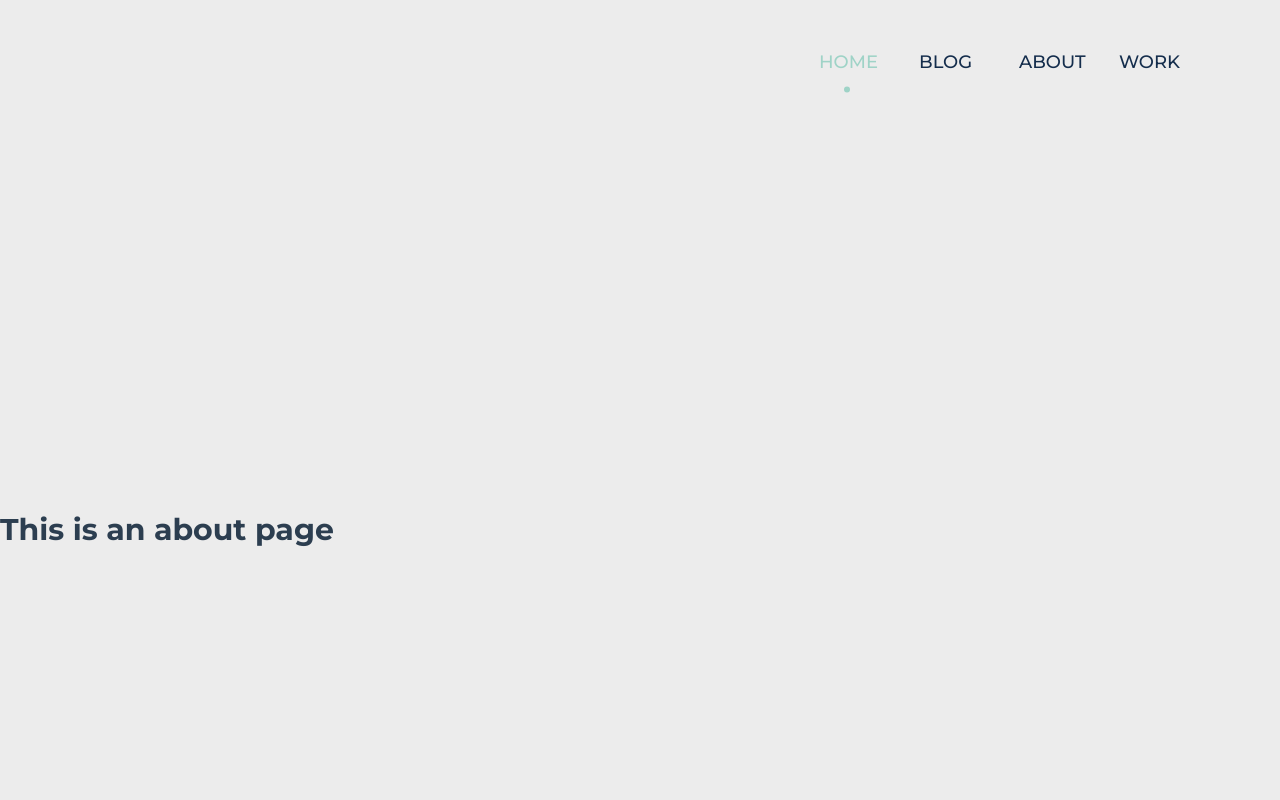
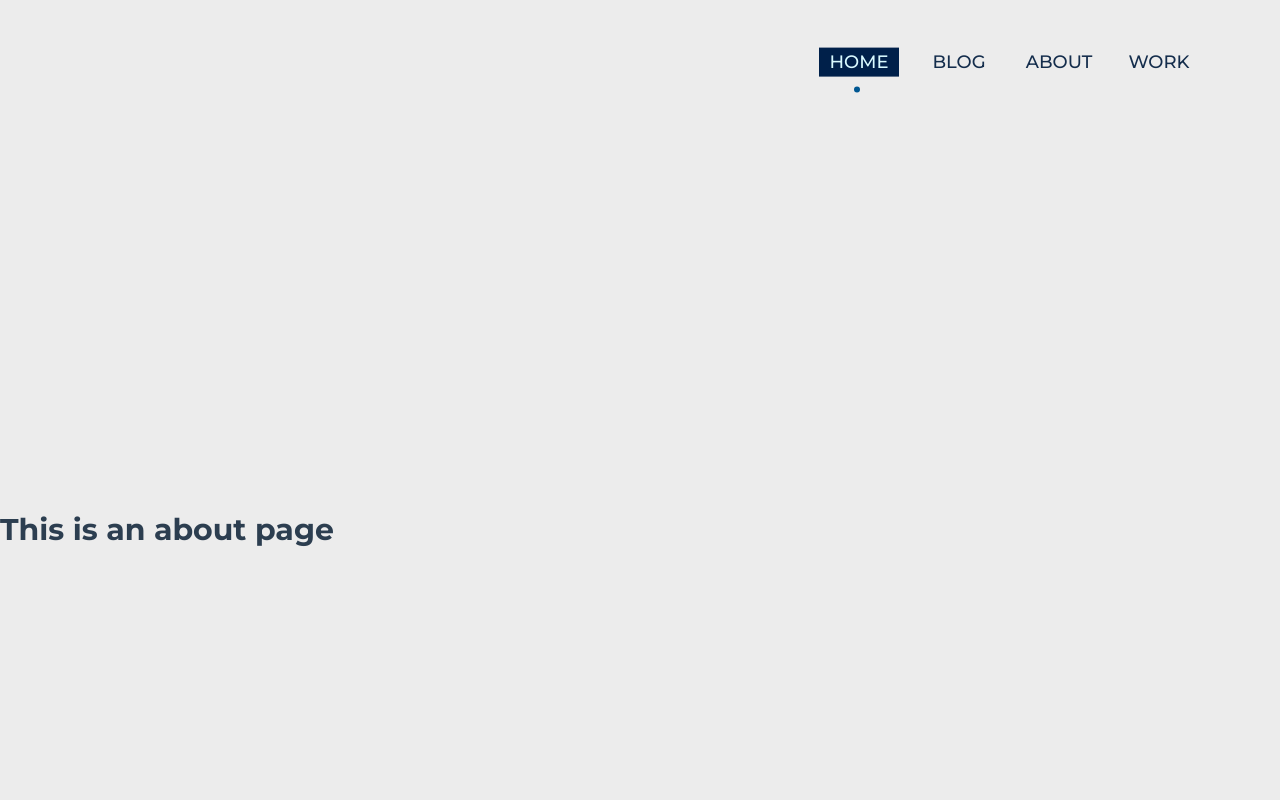
Before and after one commit to MuhdMujibRahman/Portfolio, a Vue app: page /about in a window 1280 px wide. In both pictures the pointer is over the link "HOME". Shown: the top 800 px of the page. Built offline with nearby package versions, Linux system fonts and the light colour scheme.

Commit message:
update navbar

```diff
--- a/src/components/NavBarDesktop.vue
+++ b/src/components/NavBarDesktop.vue
@@ -41,16 +41,18 @@
   -webkit-transition: all 0.2s ease-in-out;
   transition: all 0.2s ease-in-out;
   margin: 10px;
+  text-align: center ;
 }
 
 .navMenu a:hover {
-  color: #9fd3c7;
+  color: #d9faff;
+  background: #00204a
 }
 
 .navMenu .dot {
   width: 6px;
   height: 6px;
-  background: #9fd3c7;
+  background: #005792;
   border-radius: 50%;
   opacity: 0;
   -webkit-transform: translateX(30px);
@@ -60,32 +62,32 @@
 }
 
 .navMenu a:nth-child(1):hover ~ .dot {
-  -webkit-transform: translateX(35px);
-  transform: translateX(35px);
+  -webkit-transform: translateX(45px);
+  transform: translateX(45px);
   -webkit-transition: all 0.2s ease-in-out;
   transition: all 0.2s ease-in-out;
   opacity: 1;
 }
 
 .navMenu a:nth-child(2):hover ~ .dot {
-  -webkit-transform: translateX(136px);
-  transform: translateX(136px);
+  -webkit-transform: translateX(150px);
+  transform: translateX(150px);
   -webkit-transition: all 0.2s ease-in-out;
   transition: all 0.2s ease-in-out;
   opacity: 1;
 }
 
 .navMenu a:nth-child(3):hover ~ .dot {
-  -webkit-transform: translateX(236px);
-  transform: translateX(236px);
+  -webkit-transform: translateX(245px);
+  transform: translateX(245px);
   -webkit-transition: all 0.2s ease-in-out;
   transition: all 0.2s ease-in-out;
   opacity: 1;
 }
 
 .navMenu a:nth-child(4):hover ~ .dot {
-  -webkit-transform: translateX(340px);
-  transform: translateX(340px);
+  -webkit-transform: translateX(350px);
+  transform: translateX(350px);
   -webkit-transition: all 0.2s ease-in-out;
   transition: all 0.2s ease-in-out;
   opacity: 1;
```
